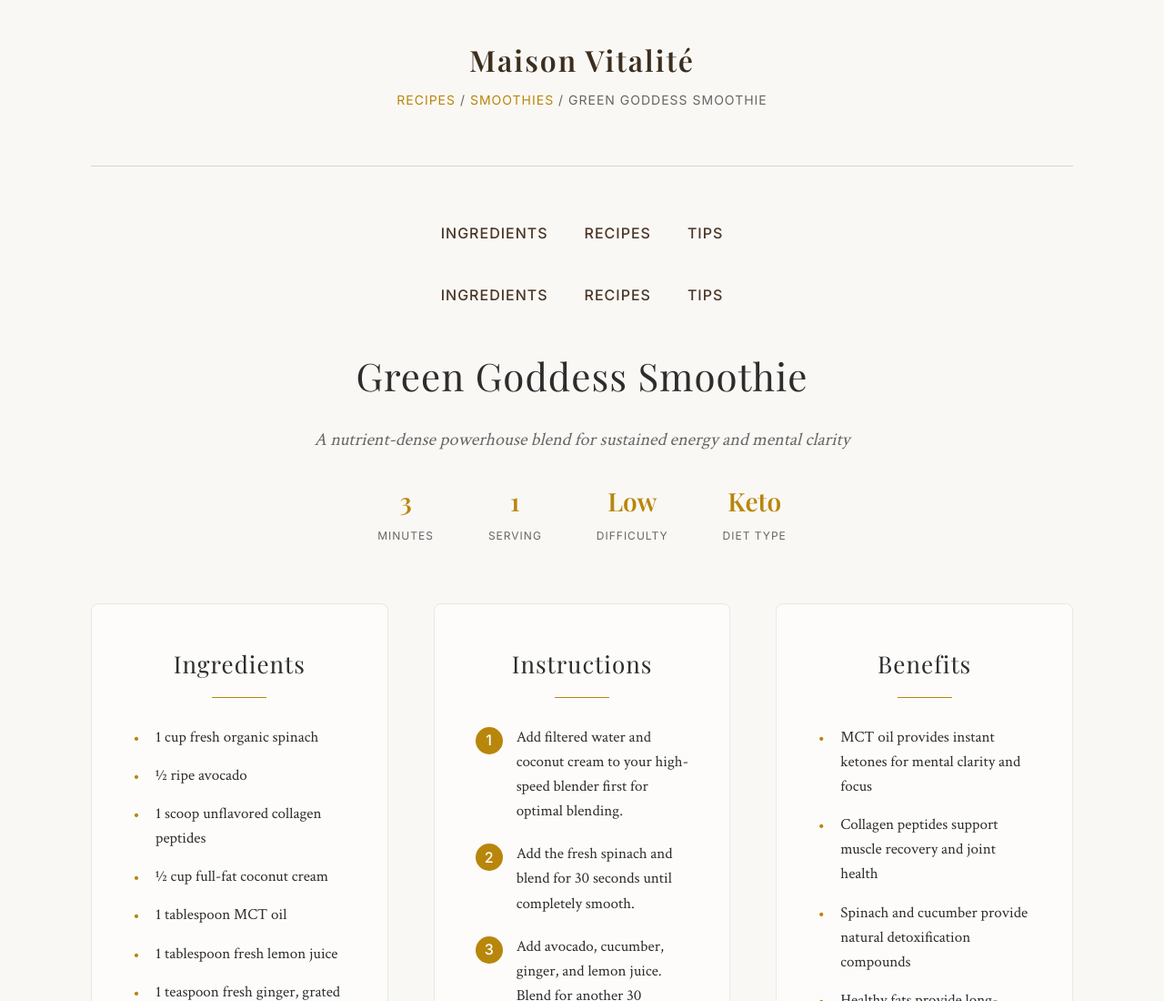
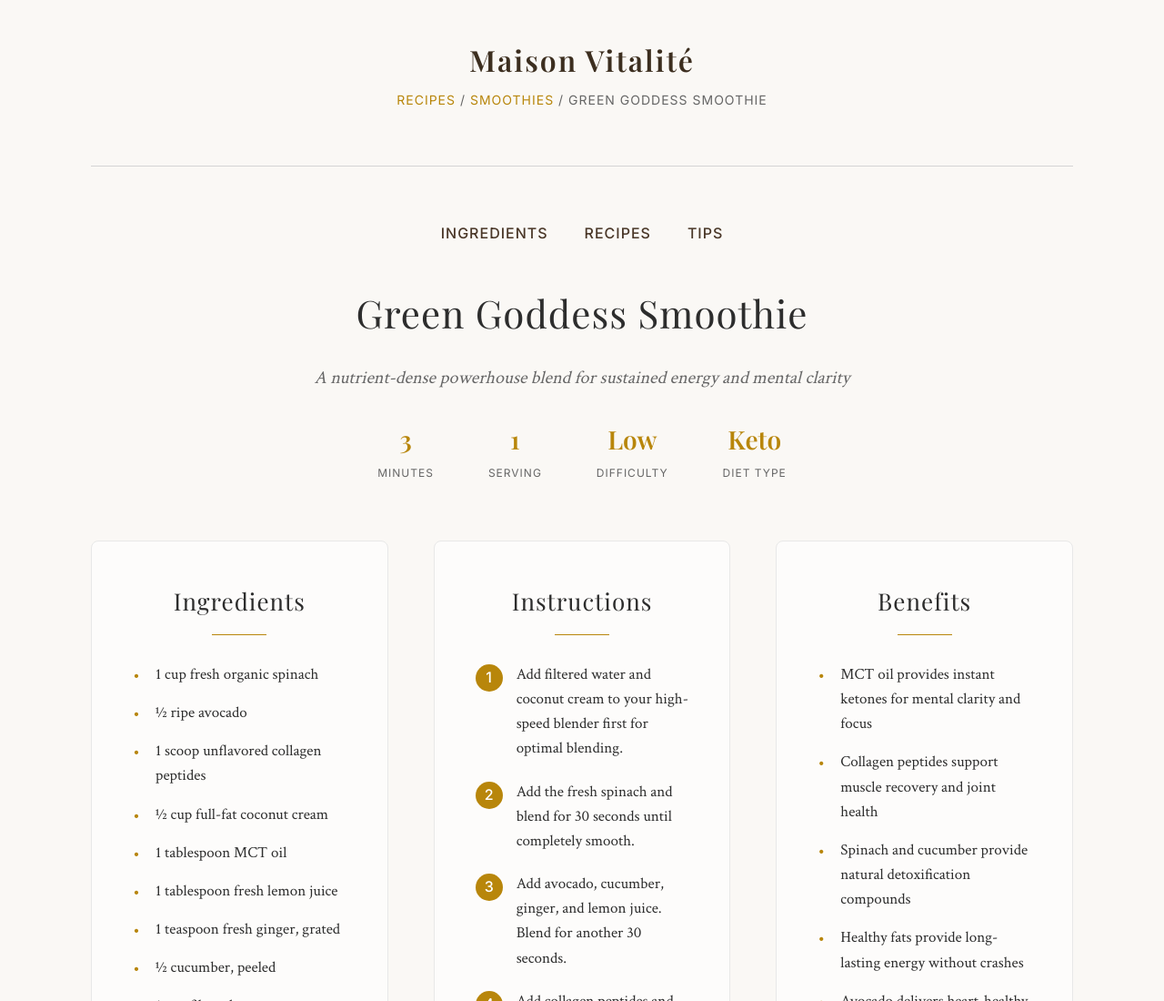
Before and after one commit to sumukhteja/maisonfarm, a plain HTML site: page green-goddess-smoothie.html in a window 1280 px wide. Shown: the top 1100 px of the page at 91% size. Drawn offline with nearby package versions, Linux system fonts and the light colour scheme.

Commit message:
Update green-goddess-smoothie.html

```diff
--- a/green-goddess-smoothie.html
+++ b/green-goddess-smoothie.html
@@ -660,15 +660,6 @@
             </ul>
         </nav>
 
-
-        <nav>
-            <ul class="nav-links">
-                <li><a href="index.html#ingredients" class="nav-link">Ingredients</a></li>
-                <li><a href="index.html#recipes" class="nav-link">Recipes</a></li>
-                <li><a href="index.html#tips" class="nav-link">Tips</a></li>
-            </ul>
-        </nav>
-
         <div class="recipe-hero">
             <h1 class="recipe-title">Green Goddess Smoothie</h1>
             <p class="recipe-subtitle">A nutrient-dense powerhouse blend for sustained energy and mental clarity</p>
```
